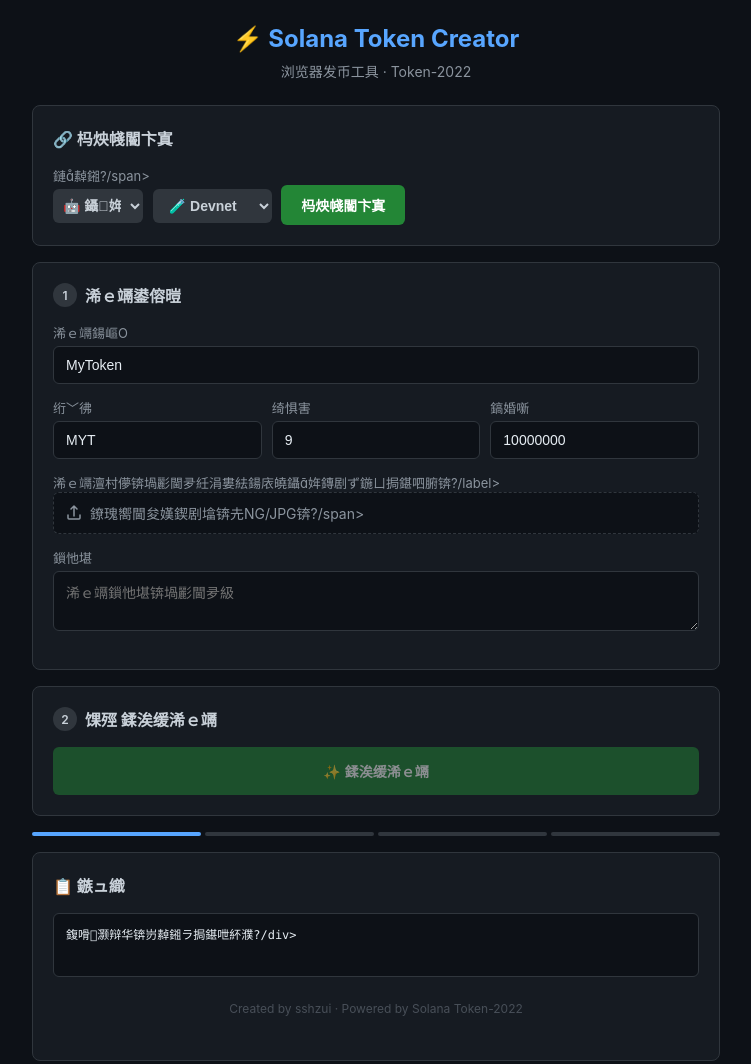
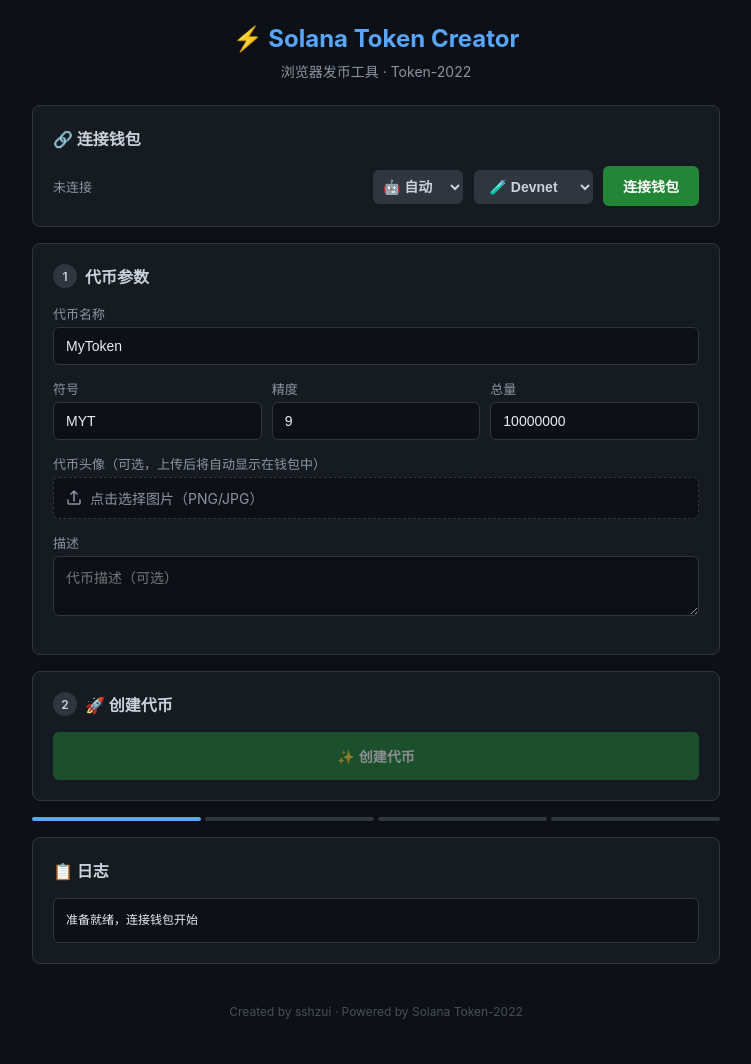
Before and after one commit to sshzui/sol-pool-monitor, a website: page index.html in a window 1280 px wide. Shown: the whole page, without its empty margins (264-1015 px from the left). Drawn offline with Linux system fonts and the light colour scheme; a script that the page names is missing.

Commit message:
fix: 修复中文编码乱码问题

```diff
--- a/index.html
+++ b/index.html
@@ -238,52 +238,52 @@
 </head>
 <body>
   <div class="container">
-    <h1>&#9889; Solana Token Creator</h1>
+    <h1>⚡ Solana Token Creator</h1>
     <p class="subtitle">浏览器发币工具 · Token-2022</p>
 
-    <!-- 閽卞寘杩炴帴 -->
+    <!-- 钱包连接 -->
     <div class="card">
-      <h2>&#128279; 杩炴帴閽卞寘</h2>
+      <h2>🔗 连接钱包</h2>
       <div class="wallet-bar">
-        <span id="wallet-status">鏈繛鎺?/span>
+        <span id="wallet-status">未连接</span>
         <div>
           <select id="wallet-select" class="btn btn-secondary" style="margin-right:6px;padding:8px 6px;width:90px;">
-            <option value="auto">&#129302; 鑷姩</option>
-            <option value="phantom">&#128123; Phantom</option>
-            <option value="okx">&#128309; OKX</option>
+            <option value="auto">🤖 自动</option>
+            <option value="phantom">👻 Phantom</option>
+            <option value="okx">🔵 OKX</option>
           </select>
           <select id="network-select" class="btn btn-secondary" style="margin-right:6px;padding:8px 12px;">
-            <option value="devnet">&#129514; Devnet</option>
-            <option value="mainnet">&#128640; Mainnet</option>
+            <option value="devnet">🧪 Devnet</option>
+            <option value="mainnet">🚀 Mainnet</option>
           </select>
-          <button id="connect-btn" class="btn btn-primary">杩炴帴閽卞寘</button>
+          <button id="connect-btn" class="btn btn-primary">连接钱包</button>
         </div>
       </div>
     </div>
 
-    <!-- 浠ｅ竵鍙傛暟 -->
+    <!-- 代币参数 -->
     <div class="card">
-      <h2><span class="step-num">1</span> 浠ｅ竵鍙傛暟</h2>
+      <h2><span class="step-num">1</span> 代币参数</h2>
       <div class="form-group">
-        <label>浠ｅ竵鍚嶇О</label>
-        <input id="token-name" placeholder="渚嬪: My Token" value="MyToken">
+        <label>代币名称</label>
+        <input id="token-name" placeholder="例如: My Token" value="MyToken">
       </div>
       <div class="form-row">
         <div class="form-group">
-          <label>绗﹀彿</label>
-          <input id="token-symbol" placeholder="渚嬪: MYT" value="MYT">
+          <label>符号</label>
+          <input id="token-symbol" placeholder="例如: MYT" value="MYT">
         </div>
         <div class="form-group">
-          <label>绮惧害</label>
+          <label>精度</label>
           <input id="token-decimals" type="number" value="9">
         </div>
         <div class="form-group">
-          <label>鎬婚噺</label>
+          <label>总量</label>
           <input id="token-supply" type="number" value="10000000">
         </div>
       </div>
       <div class="form-group">
-        <label>浠ｅ竵澶村儚锛堝彲閫夛紝涓婁紶鍚庡皢鑷姩鏄剧ず鍦ㄩ挶鍖呬腑锛?/label>
+        <label>代币头像（可选，上传后将自动显示在钱包中）</label>
         <div class="file-upload-wrapper">
           <input id="token-image-file" type="file" accept="image/*">
           <div class="file-upload-label" id="file-label">
@@ -291,25 +291,25 @@
               <path d="M8 1L8 11M8 1L11 4M8 1L5 4" stroke="currentColor" stroke-width="1.5" stroke-linecap="round" stroke-linejoin="round"/>
               <path d="M2 10V13C2 13.5523 2.44772 14 3 14H13C13.5523 14 14 13.5523 14 13V10" stroke="currentColor" stroke-width="1.5" stroke-linecap="round" stroke-linejoin="round"/>
             </svg>
-            <span id="file-label-text">鐐瑰嚮閫夋嫨鍥剧墖锛圥NG/JPG锛?/span>
+            <span id="file-label-text">点击选择图片（PNG/JPG）</span>
           </div>
         </div>
       </div>
       <div class="form-group">
-        <label>鎻忚堪</label>
-        <textarea id="token-desc" placeholder="浠ｅ竵鎻忚堪锛堝彲閫夛級"></textarea>
+        <label>描述</label>
+        <textarea id="token-desc" placeholder="代币描述（可选）"></textarea>
       </div>
     </div>
 
-    <!-- 鍒涘缓 -->
+    <!-- 创建 -->
     <div class="card">
-      <h2><span class="step-num">2</span> 馃殌 鍒涘缓浠ｅ竵</h2>
+      <h2><span class="step-num">2</span> 🚀 创建代币</h2>
       <button id="create-btn" class="btn btn-primary" disabled style="width:100%;justify-content:center;padding:14px;">
-        &#10024; 鍒涘缓浠ｅ竵
+        ✨ 创建代币
       </button>
     </div>
 
-    <!-- 杩涘害鏉?-->
+    <!-- 进度条 -->
     <div class="steps">
       <div class="step active"></div>
       <div class="step"></div>
@@ -317,23 +317,22 @@
       <div class="step"></div>
     </div>
 
-    <!-- 鐘舵€佹棩蹇?-->
+    <!-- 状态日志 -->
     <div class="card">
-      <h2>&#128203; 鏃ュ織</h2>
-      <div id="status">鍑嗗灏辩华锛岃繛鎺ラ挶鍖呭紑濮?/div>
+      <h2>📋 日志</h2>
+      <div id="status">准备就绪，连接钱包开始</div>
     </div>
 
-    <!-- 缁撴灉 -->
+    <!-- 结果 -->
     <div id="result"></div>
 
     <div class="footer">
-      Created by sshzui &middot; Powered by Solana Token-2022
+      Created by sshzui · Powered by Solana Token-2022
     </div>
   </div>
 
-  <!-- Buffer polyfill (Solana 娴忚鍣ㄧ幆澧冮渶瑕? -->
-  <script src="https://unpkg.com/buffer@5.7.1/index.js"></script>
-  <script>if(window.Buffer)globalThis.Buffer=window.Buffer;</script>
+  <!-- Buffer polyfill -->
+  <script src="buffer-polyfill.js"></script>
   <script src="https://unpkg.com/@solana/web3.js@1.98.0/lib/index.iife.js"></script>
   <script src="bundle.js?v=4"></script>
 </body>
```
